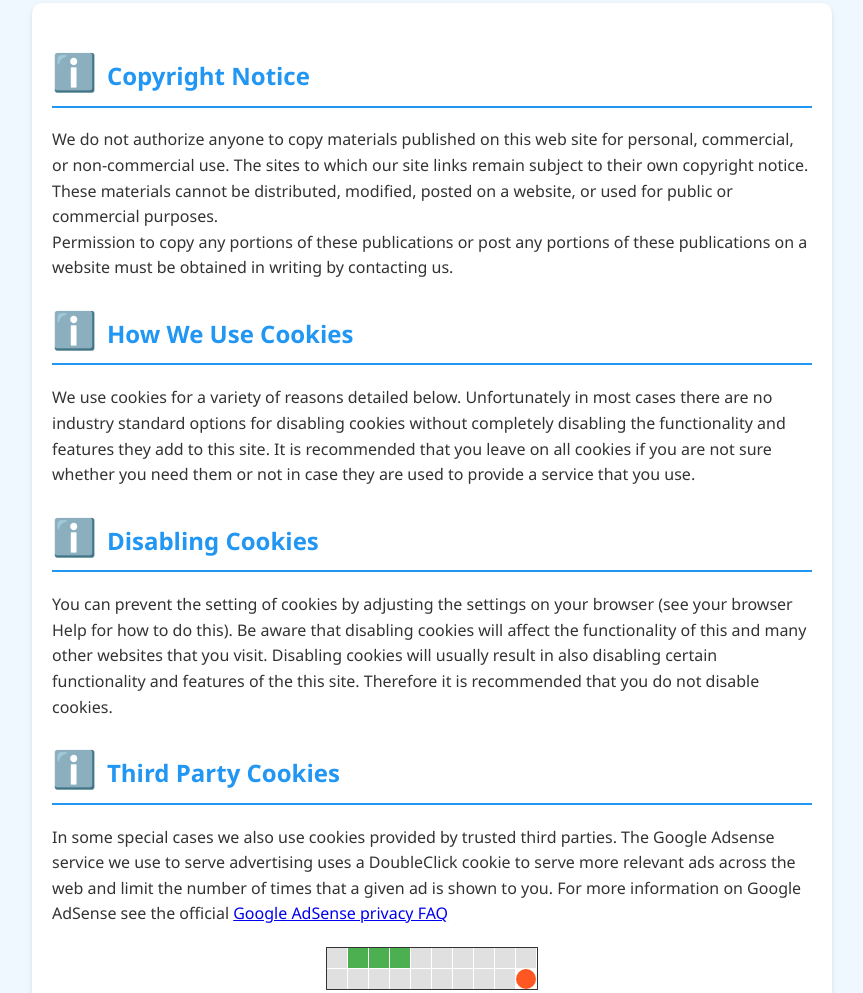
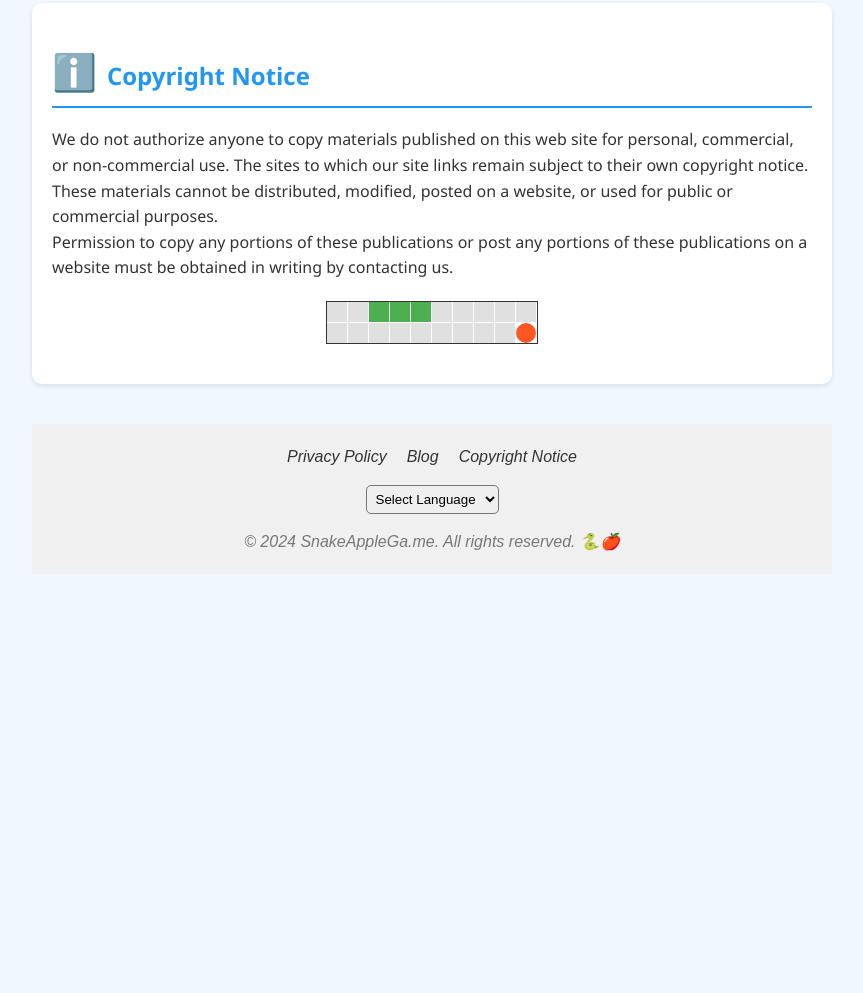
Before and after one commit to jalsmida321/snakeapplegame, a plain HTML site: page copyright.html in a window 1280 px wide. Shown: the part 133-1126 px from the top of the page, without its empty margins (208-1071 px from the left). After the commit the page ends 800 px from the top, so only its background shows below. Drawn offline with Linux system fonts and the light colour scheme.

Commit message:
Update copyright.html

```diff
--- a/copyright.html
+++ b/copyright.html
@@ -113,22 +113,14 @@
 
                 Permission to copy any portions of these publications or post any portions of these publications on a website must be obtained in writing by contacting us.</p>
 
-            <h2><span class="icon">ℹ️</span>How We Use Cookies</h2>
-            <p>We use cookies for a variety of reasons detailed below. Unfortunately in most cases there are no industry standard options for disabling cookies without completely disabling the functionality and features they add to this site. It is recommended that you leave on all cookies if you are not sure whether you need them or not in case they are used to provide a service that you use.</p>
-
-            <h2><span class="icon">ℹ️</span>Disabling Cookies</h2>
-            <p>You can prevent the setting of cookies by adjusting the settings on your browser (see your browser Help for how to do this). Be aware that disabling cookies will affect the functionality of this and many other websites that you visit. Disabling cookies will usually result in also disabling certain functionality and features of the this site. Therefore it is recommended that you do not disable cookies.</p>
-
-            <h2><span class="icon">ℹ️</span>Third Party Cookies</h2>
-            <p>In some special cases we also use cookies provided by trusted third parties. The Google Adsense service we use to serve advertising uses a DoubleClick cookie to serve more relevant ads across the web and limit the number of times that a given ad is shown to you. For more information on Google AdSense see the official <a href="https://support.google.com/adsense/answer/3394713?hl=en">Google AdSense privacy FAQ</a></p>
 
             <div class="game-grid">
                 <!-- Simple snake game representation -->
                 <div class="game-cell "></div>
+                <div class="game-cell "></div>
                 <div class="game-cell snake"></div>
                 <div class="game-cell snake"></div>
                 <div class="game-cell snake"></div>
-                <div class="game-cell"></div>
                 <div class="game-cell"></div>
                 <div class="game-cell"></div>
                 <div class="game-cell"></div>
```
